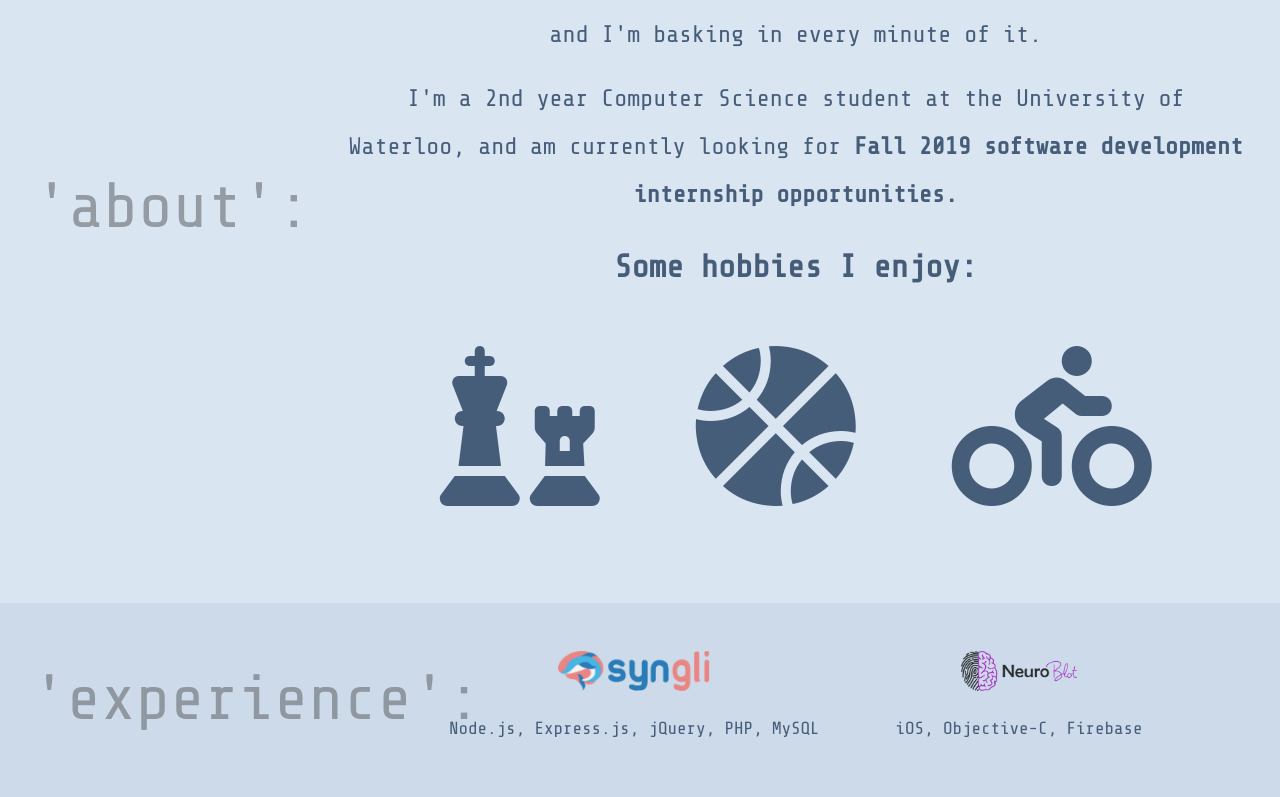
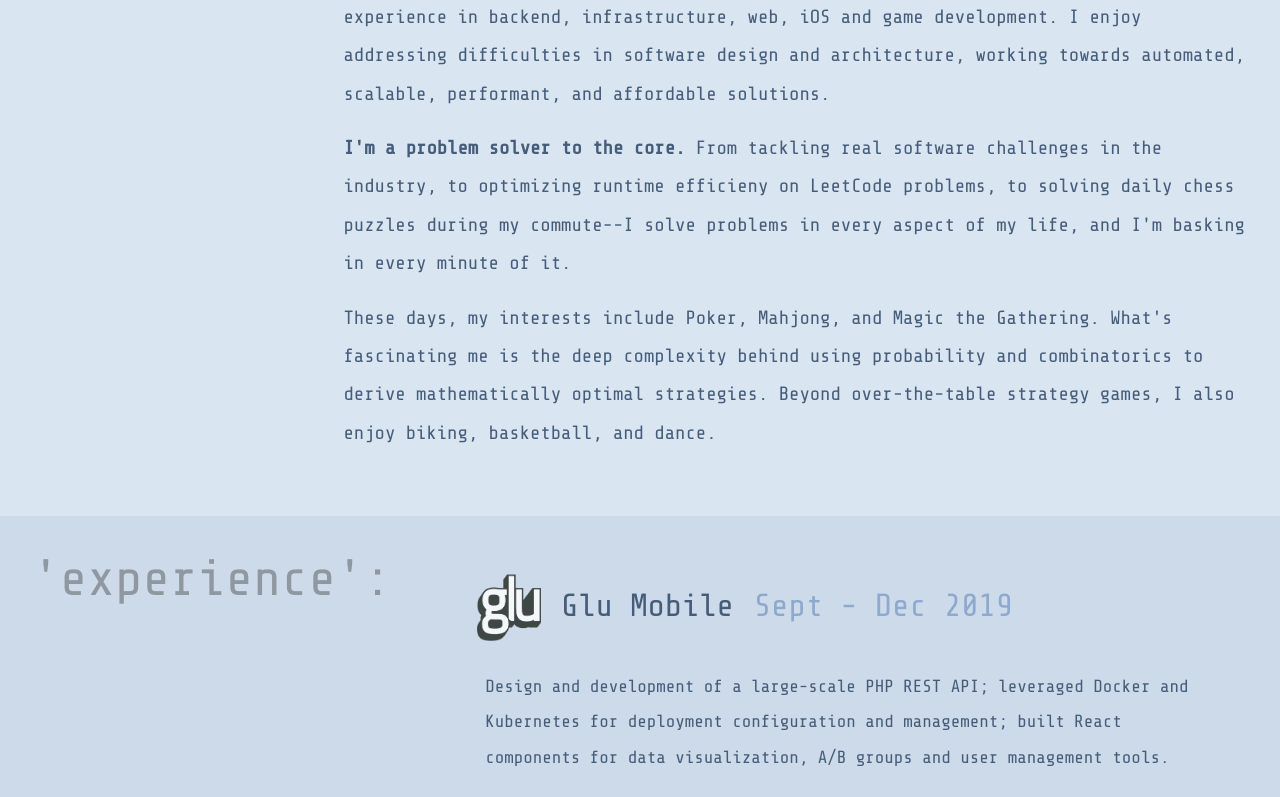
Before and after one commit to liphenste/liphenste.github.io, a React (Create React App) app: page / in a window 1280 px wide. Shown: the part 603-1400 px from the top of the page. Built offline with nearby package versions, Linux system fonts and the light colour scheme; the HTML template or start-up script is replaced by a standard one.

Commit message:
winter/20 update

```diff
--- a/src/App.css
+++ b/src/App.css
@@ -17,7 +17,7 @@
 .sectionheader {
   vertical-align: middle;
   color: #686b70;
-  font-size: 4em;
+  font-size: 4vw;
   opacity: 0.6;
 }
 
@@ -57,12 +57,12 @@
 }
 
 .About {
-  text-align: center;
+  text-align: left;
   background-color: #dae5f2;
 }
 
 .description {
-  font-size: 1.5em;
+  font-size: 1.2em;
   line-height: 2;
 }
 
@@ -80,22 +80,40 @@
 
 .Experience {
   background-color: #ccdae9;
-  text-align: center;
+  text-align: left;
 }
 
 .Internship {
   display: inline-block;
-  margin: 0 30px;
+  margin: 10px 30px;
+}
+
+.Internship .date {
+  display: inline-block;
+  color: #8da9ce;
+  font-size: 2em;
+  margin: 0 20px;
 }
 
 .companylogo {
   display: inline-block;
-  height: 40px;
+  height: 50px;
   opacity: 0.8;
+  padding-bottom: 8px;
 }
 
 .companylogo:hover {
   opacity: 1;
+}
+
+.glu_logo {
+  height: 75px;
+}
+
+.inline-title {
+  display: inline-block;
+  font-size: 2em;
+  margin-left: 20px;
 }
 
 #experience .description {
--- a/src/App.js
+++ b/src/App.js
@@ -2,6 +2,7 @@ import React, { useEffect } from 'react';
 import { HashRouter, Route, Link } from "react-router-dom";
 import chess_cli_demo from './img/chess_cli_demo.gif';
 import bpm_calculator_demo from './img/bpm_calculator_demo.gif';
+import glu_logo from './img/glu_logo.png';
 import syngli_logo from './img/syngli_logo.png';
 import neuroblot_logo from './img/neuroblot_logo.png';
 import $ from 'jquery';
@@ -55,70 +56,87 @@ function Header(props) {
 }
 
 
+
+
 function About(props) {
   return (
     <div className="About section container-fluid" id="about">
-      <div className="row d-flex align-items-center">
+      <div className="row d-flex">
         <h2 className="sectionheader col-lg-3 col-md-12">'about':</h2>
         <div className="sectioncontent col-lg-9 col-md-12">
           <p className="description">
-            <b>I'm a problem solver to the core.</b> From optimizing runtime efficieny on LeetCode problems,
-            to solving daily chess puzzles, to organizing the clothes in my room--I solve problems
-            in every aspect of my life, and I'm basking in every minute of it.
+            <i>(I'm currently seeking <b> Spring/Summer 2020 software development internship</b> opportunities 👀)</i>
           </p>
           <p className="description">
-            I'm a 2nd year Computer Science student at the University of Waterloo, and am
-            currently looking for <b> Fall 2019 software development internship opportunities.</b>
+            Hey there! I'm Stephen, a passionate software engineer with well-rounded industry experience
+            in backend, infrastructure, web, iOS and game development. I enjoy addressing difficulties in software
+            design and architecture, working towards automated, scalable, performant, and affordable solutions.
           </p>
-          <div className="hobbies" id="hobbies">
-            <p className="description">Some hobbies I enjoy:</p>
-            <ul className="hobbieslist">
-              <li className="icon"><i className="fas fa-chess"></i></li>
-              <li className="icon"><i className="fas fa-basketball-ball"></i></li>
-              <li className="icon"><i className="fas fa-biking"></i></li>
-            </ul>
-          </div>
+          <p className="description">
+            <b>I'm a problem solver to the core.</b> From tackling real software challenges in the industry, to
+            optimizing runtime efficieny on LeetCode problems, to solving daily chess puzzles during my
+            commute--I solve problems in every aspect of my life, and I'm basking in every minute of it.
+          </p>
+          <p className="description">
+            These days, my interests include Poker, Mahjong, and Magic the Gathering. What's fascinating me is the
+            deep complexity behind using probability and combinatorics to derive mathematically optimal strategies.
+            Beyond over-the-table strategy games, I also enjoy biking, basketball, and dance.
+          </p>
         </div>
       </div>
     </div>
   );
 }
 
-
+// props.logoClasses is optional here
 function Internship(props) {
   return (
     <div className="Internship">
       <a href={props.link} target="_blank" rel="noopener noreferrer">
-        <img className="companylogo" src={props.logo} alt={props.alt}></img>
+        <img className={`companylogo${props.logoClasses ? ' ' + props.logoClasses : ''}`}
+             src={props.logo}
+             alt={props.alt}></img>
       </a>
-      {props.description}
+      <h3 className="inline-title">{props.title}</h3><p className="date">{props.date}</p>
+      <div className="description">{props.description}</div>
     </div>
   )
 }
 
 
 function Experience(props) {
+  const gluDescription =
+      `Design and development of a large-scale PHP REST API;
+      leveraged Docker and Kubernetes for deployment configuration and management;
+      built React components for data visualization, A/B groups and user management tools.`;
   const syngliDescription =
-    <div className="description">
-      Node.js, Express.js, jQuery, PHP, MySQL
-    </div>;
+      `Independently built Node.js real-time chat service on top of PHP application;
+      enhanced UI/UX of tutoring software through refactoring improvements to PHP/JavaScript codebase.`;
   const neuroblotDescription =
-    <div className="description">
-      iOS, Objective-C, Firebase
-    </div>;
+      `Researched and developed new features in Objective-C for tablet-based cognitive quiz platform.`;
 
   return (
     <div className="Experience section container-fluid" id="experience">
-      <div className="row d-flex align-items-center">
-        <h2 className="sectionheader col-lg-3 col-md-12">'experience':</h2>
-        <div className="sectioncontent col-lg-9 col-md-12">
+      <div className="row d-flex">
+        <h2 className="sectionheader col-lg-4 col-md-12">'experience':</h2>
+        <div className="sectioncontent col-lg-8 col-md-12">
+          <Internship title="Glu Mobile"
+                      date="Sept - Dec 2019"
+                      link="https://www.glu.com/"
+                      logo={glu_logo}
+                      alt="Glu Logo"
+                      description={gluDescription}
+                      logoClasses="glu_logo"
+          />
           <Internship title="Syngli"
+                      date="May - Aug 2019"
                       link="https://syngli.com/"
                       logo={syngli_logo}
                       alt="Syngli Logo"
                       description={syngliDescription}
           />
           <Internship title="NeuroBlot"
+                      date="May - Aug 2018"
                       link="http://neuroblot.com/"
                       logo={neuroblot_logo}
                       alt="NeuroBlot Logo"
@@ -151,7 +169,7 @@ function Projects(props) {
   const bpmCalcDescription = "angularJS widget that calculates bpm based on rate of user input"
   return (
     <div className="Projects section container-fluid" id="projects">
-      <div className="row d-flex align-items-center">
+      <div className="row d-flex">
         <h2 className="sectionheader col-lg-3 col-md-12">'projects':</h2>
         <div className="sectioncontent col-lg-9 col-md-12">
           <Project title="cli_chess"
```
Also changed, not shown: package.json (+6 -6 lines), src/img/glu_logo.png (added), 1 other file (tests, documents, lock files or other folders).
